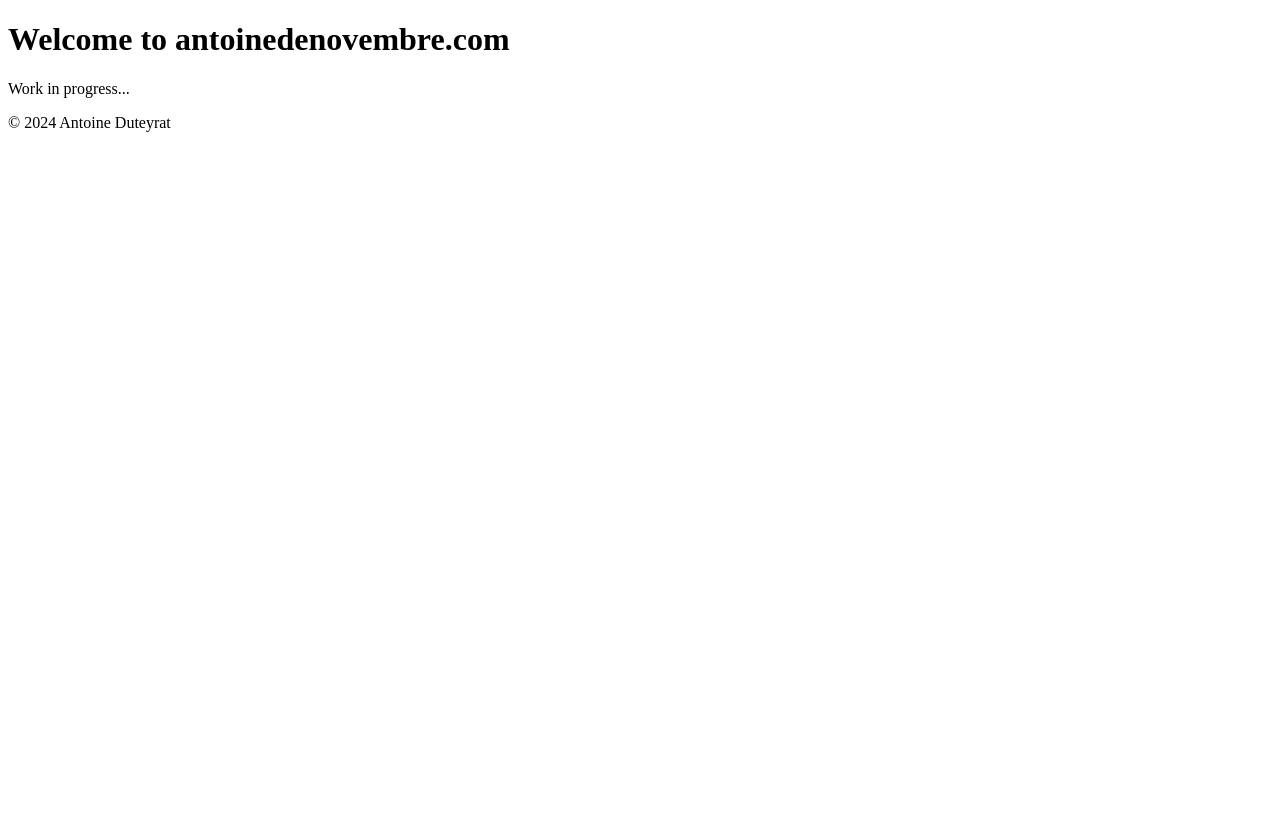
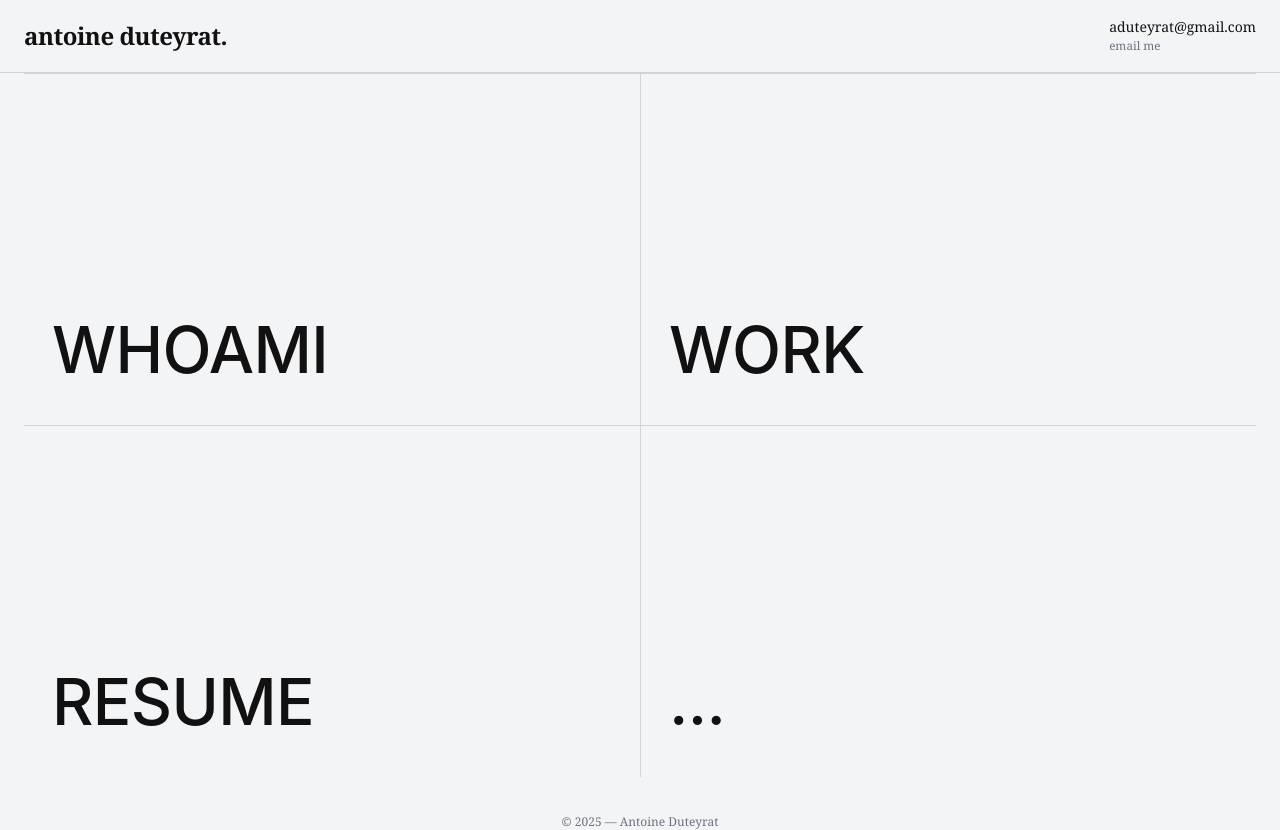
Before and after one commit to antoinedenovembre/antoinedenovembre.com, a plain HTML site: page index.html in a window 1280 px wide. Before the commit the page ends 800 px from the top, so only its background shows below. Drawn offline with Linux system fonts and the light colour scheme.

Commit message:
Update main page

```diff
--- a/index.html
+++ b/index.html
@@ -1,20 +1,48 @@
-<!DOCTYPE html>
-<html lang="en">
+<!doctype html>
+<html lang="fr">
+
 <head>
-    <meta charset="UTF-8">
-    <meta name="viewport" content="width=device-width, initial-scale=1.0">
-    <title>Antoine Duteyrat - Portfolio</title>
+  <meta charset="utf-8" />
+  <meta name="viewport" content="width=device-width, initial-scale=1" />
+  <title>Antoine — Home</title>
+  <link rel="stylesheet" href="style/stylesheet.css" />
 </head>
+
 <body>
-    <header>
-        <h1>Welcome to antoinedenovembre.com</h1>
-    </header>
-    <main>
-        <p>Work in progress...</p>
-    </main>
-    <footer>
-        <p>&copy; 2024 Antoine Duteyrat</p>
-    </footer>
-    <!-- js scripts -->
+  <header class="header container" aria-label="En‑tête">
+    <div class="row">
+      <div class="brand">antoine duteyrat.</div>
+      <div class="contact" aria-label="Contact">
+        <a href="mailto:aduteyrat@gmail.com">aduteyrat@gmail.com</a><br />
+        <small>email me</small>
+      </div>
+    </div>
+  </header>
+  <div class="rule container" aria-hidden="true"></div>
+
+  <main class="container" id="top">
+    <section class="matrix" aria-label="Menu principal">
+      <a class="cell" href="#whoami" aria-label="WHOAMI">
+        <div class="label">WHOAMI</div>
+      </a>
+      <a class="cell" href="#work" aria-label="WORK">
+        <div class="label">WORK</div>
+      </a>
+      <a class="cell" href="#resume" aria-label="RESUME">
+        <div class="label">RESUME</div>
+      </a>
+      <a class="cell" aria-label="...">
+        <div class="label">...</div>
+      </a>
+    </section>
+  </main>
+
+  <div class="container" aria-hidden="true"></div>
+  <footer class="container" aria-label="Pied de page">
+    © <span id="year"></span> — Antoine Duteyrat
+  </footer>
+
+  <script src="script/script.js"></script>
 </body>
+
 </html>
--- /dev/null
+++ b/script/script.js
@@ -0,0 +1,11 @@
+// Add date to copyright
+document.getElementById('year').textContent = new Date().getFullYear();
+
+// Optional: smooth scroll for internal anchors (fallback simple)
+document.querySelectorAll('a[href^="#"]').forEach(a=>{
+  a.addEventListener('click', (e)=>{
+    const id = a.getAttribute('href').slice(1);
+    const el = document.getElementById(id);
+    if(el){ e.preventDefault(); el.scrollIntoView({behavior:'smooth', block:'start'}); }
+  });
+});
--- /dev/null
+++ b/style/stylesheet.css
@@ -0,0 +1,159 @@
+:root {
+    --bg: #f3f4f6;
+    /* fond gris très clair */
+    --fg: #111;
+    /* texte */
+    --muted: #4b5563;
+    /* texte secondaire */
+    --line: #cfd4da;
+    /* lignes 1px */
+    --pad: 24px;
+    /* padding latéral */
+    --head: 72px;
+    /* hauteur header */
+}
+
+* {
+    box-sizing: border-box
+}
+
+html,
+body {
+    height: 100%
+}
+
+body {
+    margin: 0;
+    background: var(--bg);
+    color: var(--fg);
+    font: 18px/1.45 'Georgia', 'Times New Roman', Times, serif
+}
+
+a {
+    color: inherit;
+    text-decoration: none
+}
+
+.container {
+    max-width: 1280px;
+    margin: 0 auto;
+    padding: 0 var(--pad)
+}
+
+/* Header */
+.header {
+    height: var(--head);
+    display: flex;
+    align-items: center
+}
+
+.row {
+    display: flex;
+    align-items: center;
+    justify-content: space-between;
+    width: 100%
+}
+
+.brand {
+    font-weight: 700;
+    font-size: 24px;
+    letter-spacing: -.02em
+}
+
+.meta,
+.contact {
+    font-size: 14px;
+    color: #111
+}
+
+.meta small,
+.contact small {
+    display: block;
+    color: #6b7280
+}
+
+.dots {
+    width: 32px;
+    height: 32px;
+    border-radius: 999px;
+    border: 1px solid #d1d5db;
+    display: grid;
+    place-items: center
+}
+
+.dots::after {
+    content: "•••";
+    font-size: 14px;
+    letter-spacing: 2px;
+    color: #374151
+}
+
+/* rule under header */
+.rule {
+    border-top: 1px solid var(--line)
+}
+
+/* Matrix */
+.matrix {
+    display: grid;
+    grid-template-columns: 1fr 1fr;
+    grid-auto-rows: min(44vh, 380px);
+    padding-bottom: 36px;
+    font: 16px/1.45 Inter, -apple-system, BlinkMacSystemFont, "Segoe UI", Roboto, Helvetica, Arial, sans-serif
+}
+
+.cell {
+    position: relative;
+    padding: clamp(16px, 2.5vw, 28px);
+    display: flex;
+    align-items: flex-end
+}
+
+.cell .label {
+    font-size: clamp(28px, 7vw, 64px);
+    font-weight: 500;
+    letter-spacing: -.01em
+}
+
+/* Lines: horizontales + verticale centrale */
+.matrix>.cell {
+    border-top: 1px solid var(--line)
+}
+
+.matrix>.cell:nth-child(even) {
+    border-left: 1px solid var(--line)
+}
+
+/* Hover subtle */
+.cell:hover {
+    background: rgba(0, 0, 0, .02)
+}
+
+/* Footer spacer line (optional aesthetic) */
+.footer-rule {
+    border-top: 1px solid var(--line)
+}
+
+footer {
+    padding: 64px 0 36px;
+    margin: 64px 0 36px;
+    color: #6b7280;
+    font-size: 12px;
+    text-align: center;
+}
+
+/* Responsive */
+@media (max-width:900px) {
+    .header {
+        height: 64px
+    }
+
+    .matrix {
+        grid-template-columns: 1fr;
+        grid-auto-rows: 160px
+    }
+
+    .matrix>.cell:nth-child(even) {
+        border-left: none
+    }
+}
```
